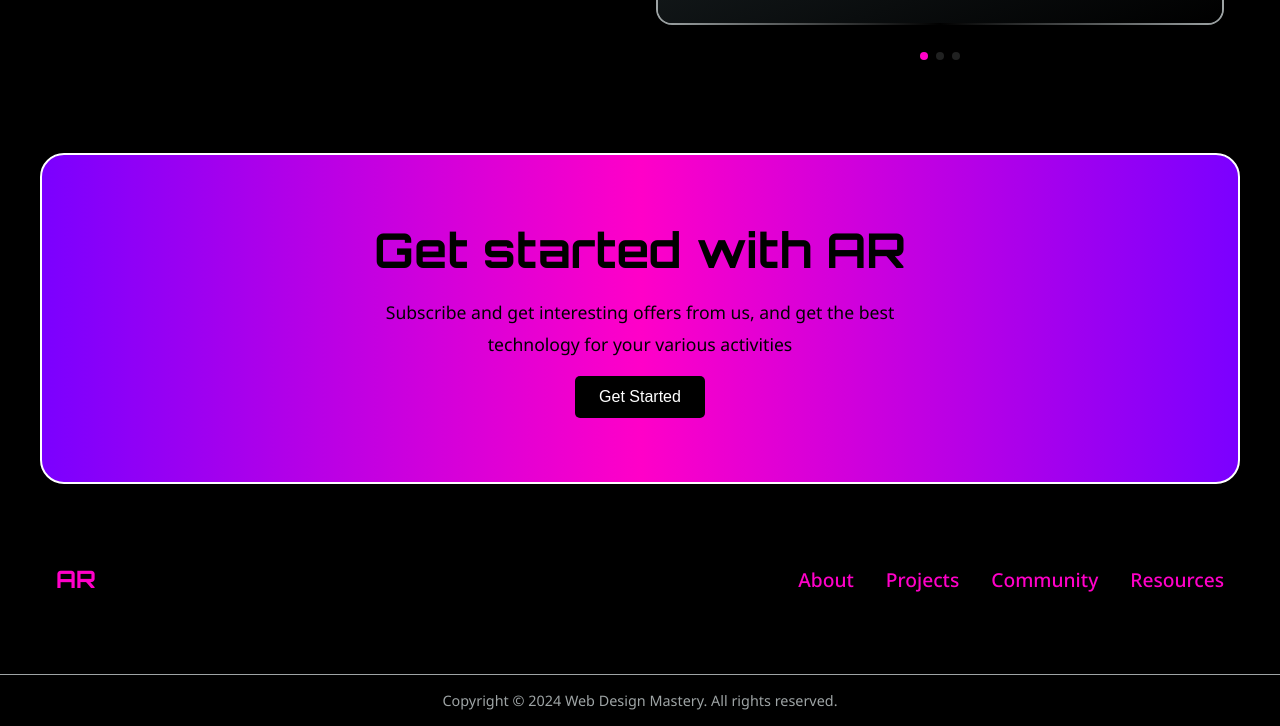
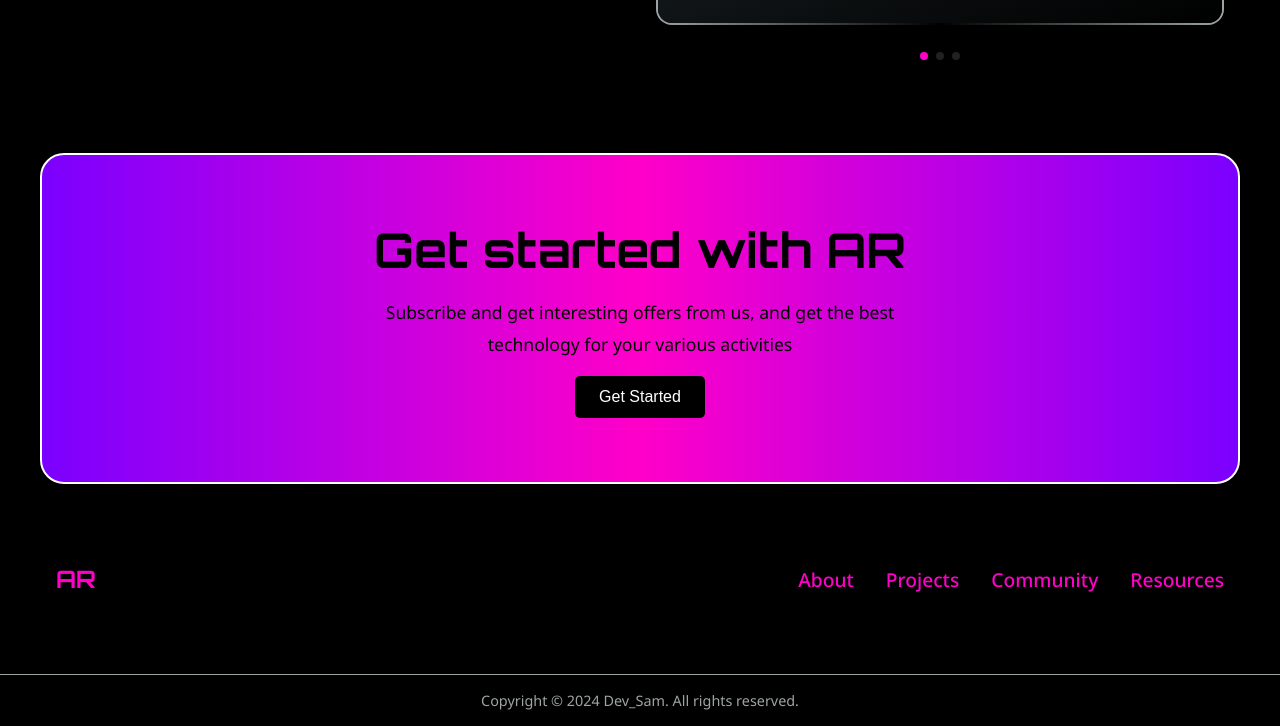
Before and after one commit to SamieTheCoder/lp_vr.web, a plain HTML site: page index.html in a window 1280 px wide. Shown: the part 3497-4223 px from the top of the page. Drawn offline with nearby package versions, Linux system fonts and the light colour scheme.

Commit message:
final commit

```diff
--- a/index.html
+++ b/index.html
@@ -245,7 +245,7 @@
         </ul>
       </div>
       <div class="footer__bar">
-        Copyright © 2024 Web Design Mastery. All rights reserved.
+        Copyright © 2024 Dev_Sam. All rights reserved.
       </div>
     </footer>
 
```
